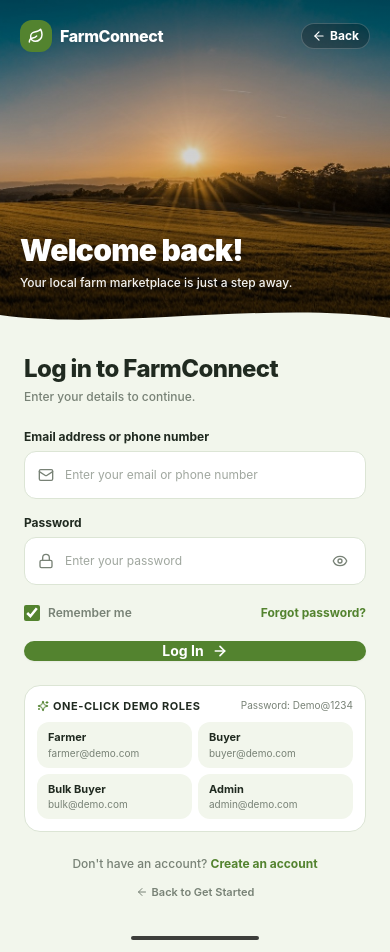
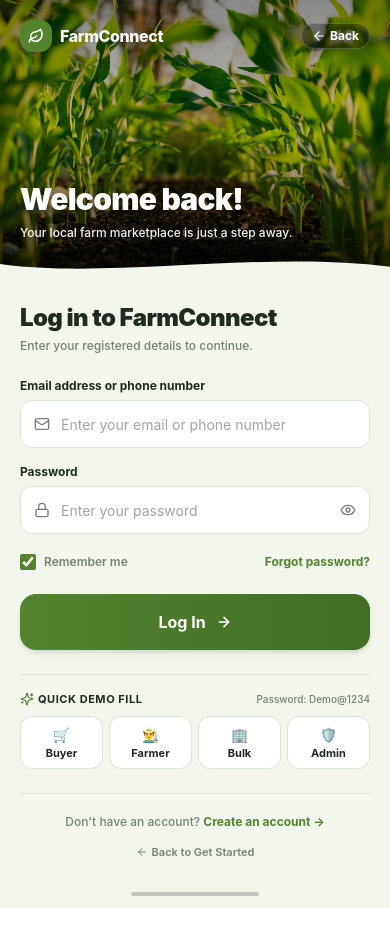
Before and after one commit to s7arlen/FarmConnect, a Next.js app: page /login in a window 390 px wide. After the commit the page ends 908 px from the top, so only its background shows below. Built offline with nearby package versions, Linux system fonts and the light colour scheme.

Commit message:
feat(login): upgrade login page to app-type minimal UI with lush green imagery and plush 56px button

```diff
--- a/app/(auth)/login/page.tsx
+++ b/app/(auth)/login/page.tsx
@@ -86,7 +86,7 @@ function LoginForm() {
       const targetDestination = from && from.startsWith("/") ? from : defaultDestination;
 
       router.push(targetDestination);
-    } catch (err) {
+    } catch {
       const errorMsg = "Unable to connect to the server. Please check your network.";
       setErrorMessage(errorMsg);
       toast.error(errorMsg);
@@ -103,17 +103,17 @@ function LoginForm() {
   }
 
   return (
-    <div className="min-h-screen bg-[#F2F6EC] text-[#202A20] flex flex-col lg:flex-row">
+    <div className="min-h-screen bg-[#F2F6EC] text-[#202A20] flex flex-col lg:flex-row selection:bg-[#53832F] selection:text-white">
 
       {/* =========================================================================
-          DESKTOP LEFT SIDEBAR: Rich Agricultural Landscape Hero (Visible on lg+)
+          DESKTOP LEFT SIDEBAR: Vibrant Emerald Farmland Hero (Visible on lg+)
       ========================================================================= */}
       <div className="hidden lg:flex lg:w-1/2 relative bg-[#1E2E1E] text-white flex-col justify-between p-12 overflow-hidden">
-        {/* Background Image */}
+        {/* Background Image: Vibrant Green Crops at Sunrise */}
         <div className="absolute inset-0 z-0">
           <Image
-            src="/images/farm-sunrise-clean.jpg"
-            alt="Lush green Karnataka crop fields at sunrise"
+            src="/images/lush-crops-sunrise.jpg"
+            alt="Lush green organic farmland crops bathed in morning golden sunrise"
             fill
             priority
             className="object-cover object-center"
@@ -178,28 +178,28 @@ function LoginForm() {
       </div>
 
       {/* =========================================================================
-          MOBILE HERO & FORM (Mobile App Layout on small screens, Split on Desktop)
+          RIGHT FORM CONTAINER (App-Type Layout on Mobile, Split on Desktop)
       ========================================================================= */}
       <div className="flex-1 flex flex-col justify-between min-h-screen lg:min-h-auto overflow-y-auto">
 
-        {/* MOBILE UPPER HERO: Exact Visual Family with Get Started (Hidden on lg+) */}
-        <div className="lg:hidden relative h-[38vh] min-h-[260px] max-h-[340px] w-full flex flex-col justify-between p-5 overflow-hidden">
+        {/* MOBILE UPPER HERO (Lush Green Crops at Sunrise) */}
+        <div className="lg:hidden relative h-[32vh] min-h-[230px] max-h-[290px] w-full flex flex-col justify-between p-5 overflow-hidden">
           {/* Farm Background Image */}
           <div className="absolute inset-0 z-0">
             <Image
-              src="/images/farm-sunrise-clean.jpg"
-              alt="Lush green Karnataka crop fields at sunrise"
+              src="/images/lush-crops-sunrise.jpg"
+              alt="Lush green organic farmland crops at sunrise"
               fill
               priority
-              className="object-cover object-right-top"
+              className="object-cover object-bottom"
             />
             {/* Natural Vignette Overlay */}
-            <div className="absolute inset-0 bg-gradient-to-b from-black/40 via-black/15 to-black/75" />
+            <div className="absolute inset-0 bg-gradient-to-b from-black/45 via-black/20 to-black/80" />
           </div>
 
           {/* Floating Mobile Top Bar */}
           <div className="relative z-10 flex items-center justify-between">
-            <Link href="/get-started" className="flex items-center gap-2 group">
+            <Link href="/" className="flex items-center gap-2 group">
               <div className="w-8 h-8 bg-[#53832F] rounded-xl flex items-center justify-center shadow-xs">
                 <Leaf className="w-4 h-4 text-white stroke-[2.2]" />
               </div>
@@ -210,7 +210,7 @@ function LoginForm() {
 
             <Link
               href="/get-started"
-              className="inline-flex items-center gap-1 text-xs font-bold text-white px-2.5 py-1 rounded-full bg-black/25 backdrop-blur-xs border border-white/20 hover:bg-black/40 transition-colors"
+              className="inline-flex items-center gap-1 text-xs font-bold text-white px-2.5 py-1 rounded-full bg-black/30 backdrop-blur-xs border border-white/20 hover:bg-black/50 transition-colors"
             >
               <ArrowLeft className="w-3.5 h-3.5" />
               <span>Back</span>
@@ -219,7 +219,7 @@ function LoginForm() {
 
           {/* Mobile Hero Headline */}
           <div className="relative z-10 mb-2">
-            <h1 className="text-3xl font-black text-white leading-tight tracking-tight drop-shadow-md">
+            <h1 className="text-[30px] font-black text-white leading-tight tracking-tight drop-shadow-md">
               Welcome back!
             </h1>
             <p className="text-xs text-white/95 font-medium leading-relaxed max-w-[280px] mt-1 drop-shadow-xs">
@@ -240,62 +240,60 @@ function LoginForm() {
         </div>
 
         {/* LOGIN FORM SECTION */}
-        <div className="flex-1 flex flex-col justify-center px-6 py-6 sm:px-10 lg:px-16 max-w-[460px] mx-auto w-full">
+        <div className="flex-1 flex flex-col justify-center px-5 sm:px-8 lg:px-16 py-6 max-w-[460px] mx-auto w-full">
 
-          {/* Desktop Logo Header (Visible on Desktop Right Form) */}
+          {/* Desktop Top Sub-Header */}
           <div className="hidden lg:flex items-center justify-between mb-8">
             <Link
               href="/get-started"
-              className="inline-flex items-center gap-1.5 text-xs font-bold text-brand-muted hover:text-brand-dark transition-colors"
+              className="inline-flex items-center gap-1.5 text-xs font-bold text-brand-muted hover:text-[#202A20] transition-colors"
             >
               <ArrowLeft className="w-3.5 h-3.5 text-[#53832F]" />
               <span>Back to Get Started</span>
             </Link>
-            <span className="text-xs text-brand-muted">Secure Sign In</span>
+            <span className="text-xs text-[#53832F] font-semibold flex items-center gap-1">
+              <Sparkles className="w-3.5 h-3.5" />
+              Secure Sign In
+            </span>
           </div>
 
           {/* Form Title & Subtitle */}
           <div className="mb-6">
-            <h2 className="text-2xl sm:text-3xl font-extrabold text-[#202A20] tracking-tight">
+            <h2 className="text-2xl sm:text-3xl font-black text-[#202A20] tracking-tight">
               Log in to FarmConnect
             </h2>
             <p className="text-xs sm:text-sm text-brand-muted mt-1 font-medium">
-              Enter your details to continue.
+              Enter your registered details to continue.
             </p>
           </div>
 
-          {/* Server Error Alert */}
+          {/* Error Alert Box */}
           {errorMessage && (
-            <div className="mb-4 p-3 rounded-xl bg-red-50 border border-red-200 text-xs font-semibold text-red-700 animate-in fade-in duration-200">
-              {errorMessage}
+            <div className="mb-5 p-3.5 rounded-2xl bg-red-50 border border-red-200 text-red-700 text-xs font-semibold animate-in fade-in duration-200 flex items-start gap-2.5">
+              <span className="text-base leading-none">⚠️</span>
+              <span>{errorMessage}</span>
             </div>
           )}
 
-          {/* Login Form */}
           <form onSubmit={handleSubmit(onSubmit)} className="space-y-4" noValidate>
 
-            {/* Field 1: Email or Phone Number */}
+            {/* Field 1: Email / Phone */}
             <div>
-              <label
-                htmlFor="email-input"
-                className="block text-xs font-bold text-[#202A20] mb-1.5"
-              >
+              <label className="block text-xs font-bold text-[#202A20] mb-1.5">
                 Email address or phone number
               </label>
               <div className="relative">
-                <div className="absolute left-3.5 top-1/2 -translate-y-1/2 text-brand-muted pointer-events-none">
-                  <Mail className="w-4 h-4 text-brand-muted" />
+                <div className="absolute inset-y-0 left-0 pl-3.5 flex items-center pointer-events-none text-brand-muted">
+                  <Mail className="w-4 h-4" />
                 </div>
                 <input
-                  id="email-input"
                   type="text"
-                  autoComplete="username"
                   placeholder="Enter your email or phone number"
+                  {...register("email")}
                   className={cn(
-                    "w-full h-12 pl-10 pr-4 rounded-xl bg-white border text-xs sm:text-sm text-[#202A20] placeholder:text-brand-muted/70 focus:outline-hidden focus:ring-2 focus:ring-[#53832F]/30 focus:border-[#53832F] transition-all shadow-2xs",
-                    errors.email ? "border-red-400 bg-red-50/20" : "border-[#DCE5D5]"
+                    "w-full h-12 pl-10 pr-4 rounded-xl bg-white border text-sm text-[#202A20] placeholder:text-brand-muted/70 focus:outline-hidden focus:ring-2 focus:ring-[#53832F] transition-all",
+                    errors.email ? "border-red-500" : "border-[#DCE5D5]"
                   )}
-                  {...register("email")}
                 />
               </div>
               {errors.email && (
@@ -305,33 +303,28 @@ function LoginForm() {
               )}
             </div>
 
-            {/* Field 2: Password with Show/Hide Toggle */}
+            {/* Field 2: Password with Show/Hide */}
             <div>
-              <label
-                htmlFor="password-input"
-                className="block text-xs font-bold text-[#202A20] mb-1.5"
-              >
+              <label className="block text-xs font-bold text-[#202A20] mb-1.5">
                 Password
               </label>
               <div className="relative">
-                <div className="absolute left-3.5 top-1/2 -translate-y-1/2 text-brand-muted pointer-events-none">
-                  <Lock className="w-4 h-4 text-brand-muted" />
+                <div className="absolute inset-y-0 left-0 pl-3.5 flex items-center pointer-events-none text-brand-muted">
+                  <Lock className="w-4 h-4" />
                 </div>
                 <input
-                  id="password-input"
                   type={showPassword ? "text" : "password"}
-                  autoComplete="current-password"
                   placeholder="Enter your password"
+                  {...register("password")}
                   className={cn(
-                    "w-full h-12 pl-10 pr-11 rounded-xl bg-white border text-xs sm:text-sm text-[#202A20] placeholder:text-brand-muted/70 focus:outline-hidden focus:ring-2 focus:ring-[#53832F]/30 focus:border-[#53832F] transition-all shadow-2xs",
-                    errors.password ? "border-red-400 bg-red-50/20" : "border-[#DCE5D5]"
+                    "w-full h-12 pl-10 pr-11 rounded-xl bg-white border text-sm text-[#202A20] placeholder:text-brand-muted/70 focus:outline-hidden focus:ring-2 focus:ring-[#53832F] transition-all",
+                    errors.password ? "border-red-500" : "border-[#DCE5D5]"
                   )}
-                  {...register("password")}
                 />
                 <button
                   type="button"
                   onClick={() => setShowPassword(!showPassword)}
-                  className="absolute right-3.5 top-1/2 -translate-y-1/2 text-brand-muted hover:text-brand-dark transition-colors p-1"
+                  className="absolute inset-y-0 right-0 pr-3.5 flex items-center text-brand-muted hover:text-[#202A20] transition-colors"
                   aria-label={showPassword ? "Hide password" : "Show password"}
                 >
                   {showPassword ? (
@@ -348,8 +341,8 @@ function LoginForm() {
               )}
             </div>
 
-            {/* Field 3 & 4: Remember Me & Forgot Password Link */}
-            <div className="flex items-center justify-between pt-1 pb-1">
+            {/* Remember Me & Forgot Password */}
+            <div className="flex items-center justify-between pt-1">
               <label className="flex items-center gap-2 cursor-pointer select-none">
                 <input
                   type="checkbox"
@@ -370,15 +363,16 @@ function LoginForm() {
               </Link>
             </div>
 
-            {/* Primary Login Button */}
+            {/* Primary Login Button: Plush 56px Pill Button */}
+            <div className="pt-2">
               <button
                 type="submit"
                 disabled={loading}
-              className="w-full h-13 rounded-2xl bg-[#53832F] hover:bg-[#436E23] text-white font-bold text-sm sm:text-base flex items-center justify-center gap-2 shadow-sm transition-all active:scale-[0.99] disabled:opacity-65 disabled:pointer-events-none mt-2"
+                className="w-full h-14 min-h-[56px] rounded-2xl bg-gradient-to-r from-[#53832F] to-[#406E23] hover:from-[#487428] hover:to-[#38621E] text-white font-bold text-base flex items-center justify-center gap-2.5 shadow-md hover:shadow-lg transition-all active:scale-[0.985] disabled:opacity-65 disabled:pointer-events-none cursor-pointer"
               >
                 {loading ? (
                   <>
-                  <Loader2 className="w-4 h-4 animate-spin" />
+                    <Loader2 className="w-5 h-5 animate-spin" />
                     <span>Logging In...</span>
                   </>
                 ) : (
@@ -388,47 +382,51 @@ function LoginForm() {
                   </>
                 )}
               </button>
+            </div>
           </form>
 
-          {/* Quick Demo Credentials Helper */}
-          <div className="mt-6 p-3 rounded-2xl bg-white border border-[#DCE5D5] shadow-2xs">
+          {/* STREAMLINED MINIMAL DEMO ACCOUNTS BAR */}
+          <div className="mt-6 pt-4 border-t border-[#DCE5D5]">
             <div className="flex items-center justify-between mb-2">
               <span className="text-[11px] font-bold text-[#202A20] uppercase tracking-wider flex items-center gap-1">
-                <Sparkles className="w-3 h-3 text-[#53832F]" />
-                One-Click Demo Roles
+                <Sparkles className="w-3.5 h-3.5 text-[#53832F]" />
+                Quick Demo Fill
               </span>
-              <span className="text-[10px] text-brand-muted">Password: Demo@1234</span>
+              <span className="text-[10px] text-brand-muted font-medium">Password: Demo@1234</span>
             </div>
 
-            <div className="grid grid-cols-2 gap-1.5">
+            {/* 4 Sleek Horizontal Role Chips */}
+            <div className="grid grid-cols-4 gap-1.5">
               {[
-                { role: "Farmer", email: "farmer@demo.com", desc: "Joseph D'Souza" },
-                { role: "Buyer", email: "buyer@demo.com", desc: "Local Consumer" },
-                { role: "Bulk Buyer", email: "bulk@demo.com", desc: "Commercial" },
-                { role: "Admin", email: "admin@demo.com", desc: "Console" },
+                { role: "Buyer", email: "buyer@demo.com", icon: "🛒" },
+                { role: "Farmer", email: "farmer@demo.com", icon: "👨‍🌾" },
+                { role: "Bulk", email: "bulk@demo.com", icon: "🏢" },
+                { role: "Admin", email: "admin@demo.com", icon: "🛡️" },
               ].map((d) => (
                 <button
                   key={d.role}
                   type="button"
                   onClick={() => fillDemo(d.email)}
-                  className="px-2.5 py-1.5 rounded-xl bg-[#F2F6EC] hover:bg-brand-light text-left border border-transparent hover:border-[#53832F]/30 transition-all text-[11px]"
+                  className="py-2 px-1 rounded-xl bg-white hover:bg-[#EAF3E4] border border-[#DCE5D5] hover:border-[#53832F]/50 text-center transition-all cursor-pointer shadow-2xs group"
                 >
-                  <span className="font-bold text-[#202A20] block">{d.role}</span>
-                  <span className="text-[10px] text-brand-muted truncate block">{d.email}</span>
+                  <span className="text-sm block mb-0.5">{d.icon}</span>
+                  <span className="text-[11px] font-bold text-[#202A20] group-hover:text-[#53832F] block leading-tight">
+                    {d.role}
+                  </span>
                 </button>
               ))}
             </div>
           </div>
 
-          {/* Navigation to Registration & Get Started */}
-          <div className="mt-6 space-y-2 text-center">
+          {/* Footer Navigation */}
+          <div className="mt-6 pt-5 border-t border-[#DCE5D5] text-center space-y-2.5">
             <p className="text-xs text-brand-muted font-medium">
               Don&apos;t have an account?{" "}
               <Link
                 href="/get-started/roles"
-                className="text-[#53832F] font-bold hover:underline"
+                className="text-[#53832F] font-bold hover:underline underline-offset-4 transition-colors"
               >
-                Create an account
+                Create an account →
               </Link>
             </p>
 
@@ -446,8 +444,8 @@ function LoginForm() {
         </div>
 
         {/* Mobile Home Bar Padding */}
-        <div className="lg:hidden pb-3 pt-2 flex justify-center">
-          <div className="w-32 h-1 rounded-full bg-black/75" />
+        <div className="lg:hidden pb-3 pt-1 flex justify-center">
+          <div className="w-32 h-1 rounded-full bg-black/20" />
         </div>
 
       </div>
```
Lines whose indentation alone changed are shown as unchanged.
